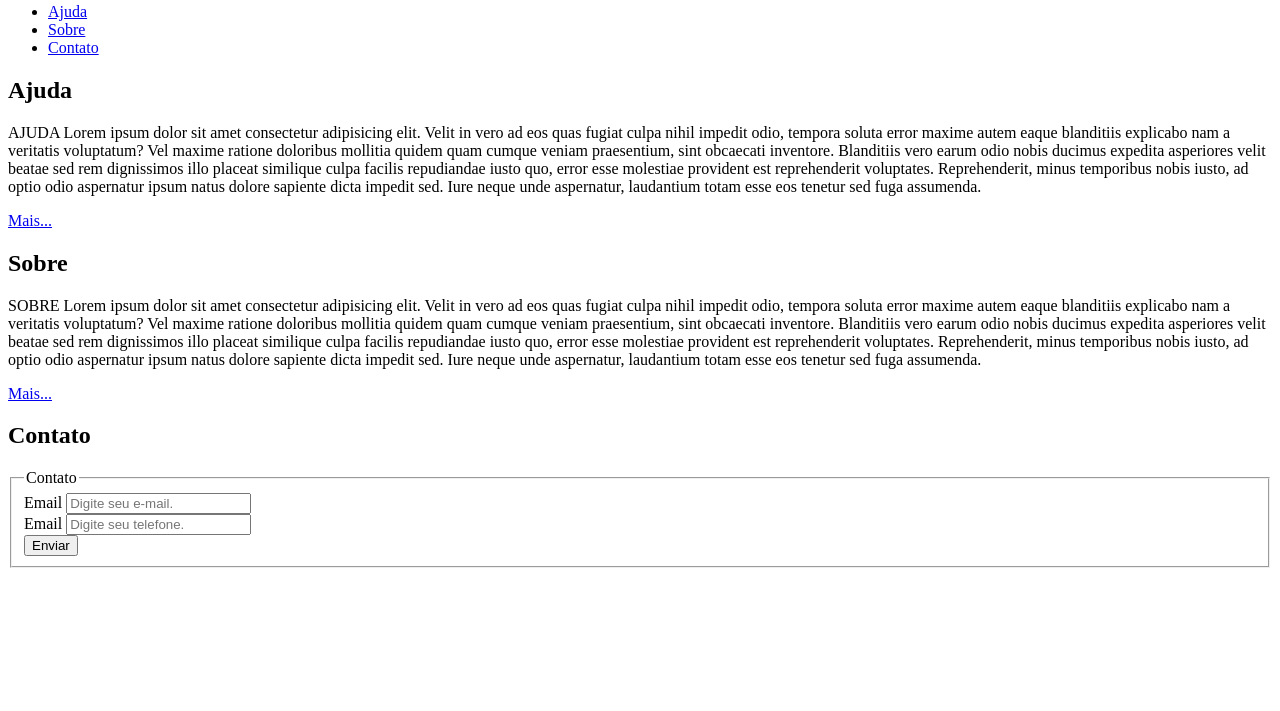
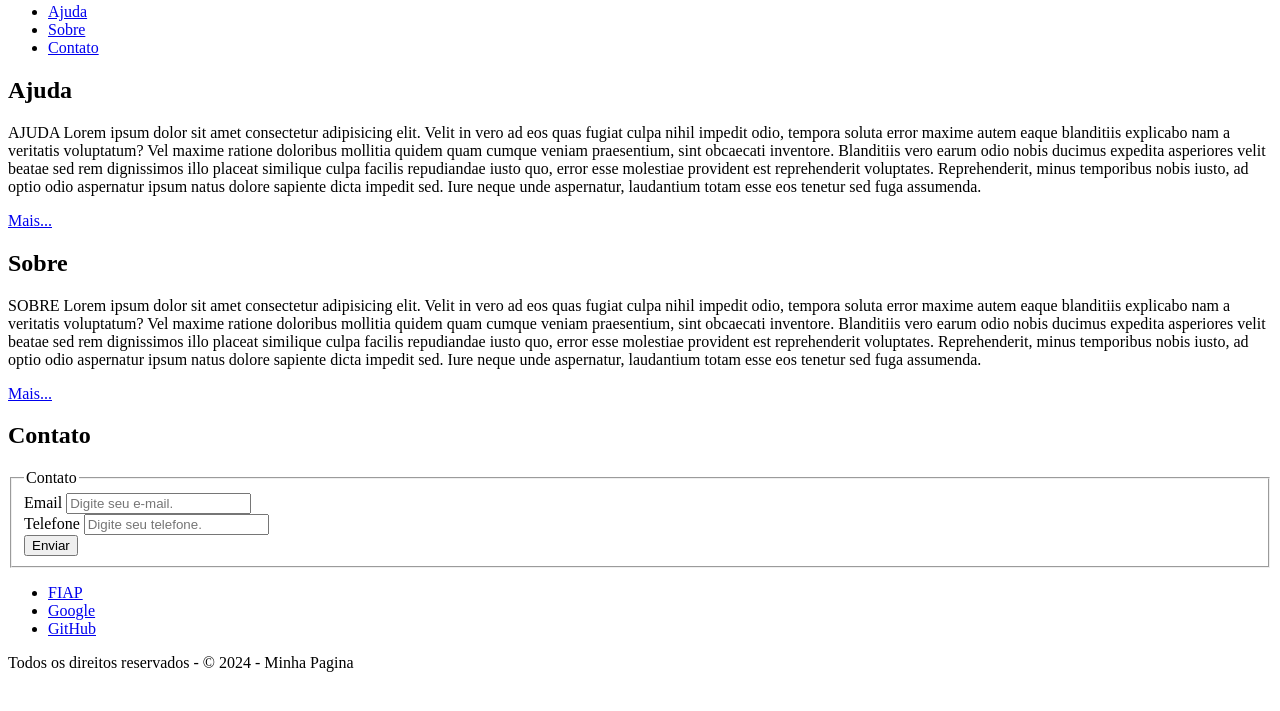
Before and after one commit to vitorvhsilva/primeiro-projeto, a plain HTML site: page index.html in a window 1280 px wide. Shown: the part 81-792 px from the top of the page. Drawn offline with Linux system fonts and the light colour scheme.

Commit message:
Rodape criado.

```diff
--- a/index.html
+++ b/index.html
@@ -69,11 +69,11 @@
             <fieldset>
               <legend>Contato</legend>
               <div>
-                <label for="idEmail">Email</label>
+                <label for="idEmail">Email </label>
                 <input type="email" name="txtEmail" id="idEmail" placeholder="Digite seu e-mail.">
               </div>
               <div>
-                <label for="idTel">Email</label>
+                <label for="idTel">Telefone </label>
                 <input type="tel" name="txtTel" id="idTel" placeholder="Digite seu telefone.">
               </div>
               <div>
@@ -85,6 +85,19 @@
 
       </section>
 
+      <footer class="rodape">
+        <nav class="menu">
+          <ul>
+            <li><a href="#">FIAP</a></li>
+            <li><a href="#">Google</a></li>
+            <li><a href="#">GitHub</a></li>
+          </ul>
+        </nav>
+
+        <p>Todos os direitos reservados - &copy; 2024 - Minha Pagina</p>
+
+      </footer>
+
 
     </div>
   </body>
```
